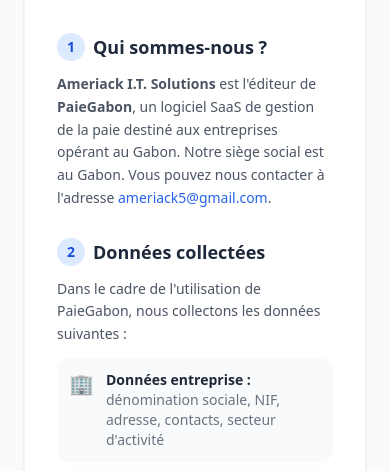
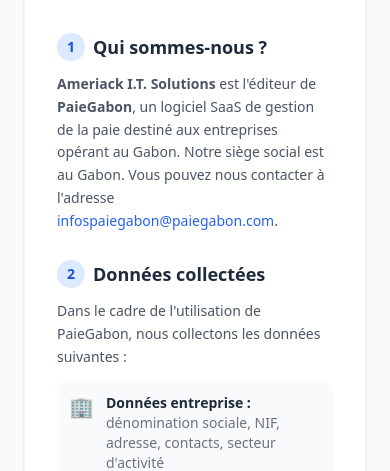
Before and after one commit to Dric-hash/paie-gabon-saas, a Flask app: page /politique-confidentialite in a window 390 px wide. Shown: the part 276-747 px from the top of the page. Run offline with Flask 3, Linux system fonts and the light colour scheme; some libraries are stand-ins or nearby versions.

Commit message:
chore(legal): coordonnées de contact à jour (email + téléphone) sur les pages légales

```diff
--- a/templates/cgu.html
+++ b/templates/cgu.html
@@ -107,7 +107,7 @@
       <p class="text-gray-600 text-sm leading-relaxed">
         L'Éditeur peut faire évoluer les présentes CGU ; les utilisateurs sont informés
         des modifications substantielles. Les CGU sont régies par le droit gabonais.
-        Pour toute question : <a href="mailto:ameriack5@gmail.com" class="text-blue-600 hover:underline">ameriack5@gmail.com</a>.
+        Pour toute question : <a href="mailto:infospaiegabon@paiegabon.com" class="text-blue-600 hover:underline">infospaiegabon@paiegabon.com</a>.
       </p>
     </section>
 
--- a/templates/cgv.html
+++ b/templates/cgv.html
@@ -81,7 +81,7 @@
       <p class="text-gray-600 text-sm leading-relaxed">
         L'abonnement est conclu sans engagement de durée et se renouvelle par tacite
         reconduction à chaque échéance. Le Client peut résilier à tout moment depuis son
-        espace ou par écrit à <a href="mailto:ameriack5@gmail.com" class="text-blue-600 hover:underline">ameriack5@gmail.com</a> ;
+        espace ou par écrit à <a href="mailto:infospaiegabon@paiegabon.com" class="text-blue-600 hover:underline">infospaiegabon@paiegabon.com</a> ;
         la résiliation prend effet à la fin de la période en cours, sans remboursement de
         la période entamée. L'Éditeur peut résilier en cas de manquement grave du Client
         aux présentes CGV, après mise en demeure restée sans effet.
--- a/templates/mentions_legales.html
+++ b/templates/mentions_legales.html
@@ -30,7 +30,7 @@
         <p>Siège social : [ADRESSE COMPLÈTE], [VILLE], Gabon</p>
         <p>RCCM : [NUMÉRO RCCM] &nbsp;·&nbsp; NIF : [NUMÉRO NIF]</p>
         <p>Responsable de la publication : [NOM DU DIRIGEANT]</p>
-        <p>Contact : <a href="mailto:ameriack5@gmail.com" class="text-blue-600 hover:underline">ameriack5@gmail.com</a> · [TÉLÉPHONE]</p>
+        <p>Contact : <a href="mailto:infospaiegabon@paiegabon.com" class="text-blue-600 hover:underline">infospaiegabon@paiegabon.com</a> · <a href="tel:+24174584772" class="text-blue-600 hover:underline">+241 74 58 47 72</a></p>
       </div>
     </section>
 
--- a/templates/politique_confidentialite.html
+++ b/templates/politique_confidentialite.html
@@ -29,7 +29,7 @@
         Qui sommes-nous ?
       </h2>
       <p class="text-gray-600 text-sm leading-relaxed">
-        <strong>Ameriack I.T. Solutions</strong> est l'éditeur de <strong>PaieGabon</strong>, un logiciel SaaS de gestion de la paie destiné aux entreprises opérant au Gabon. Notre siège social est au Gabon. Vous pouvez nous contacter à l'adresse <a href="mailto:ameriack5@gmail.com" class="text-blue-600 hover:underline">ameriack5@gmail.com</a>.
+        <strong>Ameriack I.T. Solutions</strong> est l'éditeur de <strong>PaieGabon</strong>, un logiciel SaaS de gestion de la paie destiné aux entreprises opérant au Gabon. Notre siège social est au Gabon. Vous pouvez nous contacter à l'adresse <a href="mailto:infospaiegabon@paiegabon.com" class="text-blue-600 hover:underline">infospaiegabon@paiegabon.com</a>.
       </p>
     </section>
 
@@ -155,7 +155,7 @@
         {% endfor %}
       </div>
       <p class="text-gray-500 text-sm mt-3">
-        Pour exercer ces droits, contactez-nous : <a href="mailto:ameriack5@gmail.com" class="text-blue-600 font-bold hover:underline">ameriack5@gmail.com</a>
+        Pour exercer ces droits, contactez-nous : <a href="mailto:infospaiegabon@paiegabon.com" class="text-blue-600 font-bold hover:underline">infospaiegabon@paiegabon.com</a>
       </p>
     </section>
 
@@ -178,7 +178,7 @@
       </h2>
       <div class="bg-slate-50 rounded-xl p-4 text-sm text-gray-600">
         <p><strong>Ameriack I.T. Solutions</strong></p>
-        <p>Email : <a href="mailto:ameriack5@gmail.com" class="text-blue-600 hover:underline">ameriack5@gmail.com</a></p>
+        <p>Email : <a href="mailto:infospaiegabon@paiegabon.com" class="text-blue-600 hover:underline">infospaiegabon@paiegabon.com</a></p>
         <p class="mt-2 text-gray-400 text-xs">En cas de litige non résolu, vous pouvez saisir l'Agence Nationale des Infrastructures Numériques et des Fréquences (ANINF) du Gabon.</p>
       </div>
     </section>
--- a/templates/tenant/parametres.html
+++ b/templates/tenant/parametres.html
@@ -847,11 +847,11 @@
       <div style="background:#f8fafc;border:1px solid #e2e8f0;border-radius:.875rem;padding:1rem">
         <div style="font-size:.75rem;font-weight:700;color:#64748b;text-transform:uppercase;letter-spacing:.05em;margin-bottom:.625rem">Besoin d'aide ?</div>
         <div style="display:flex;gap:.5rem">
-          <a href="mailto:contact@paiegalon.ga"
+          <a href="mailto:infospaiegabon@paiegabon.com?subject=Demande%20d'assistance%20PaieGabon"
             style="flex:1;display:flex;align-items:center;justify-content:center;gap:.375rem;background:#0f3d36;color:white;padding:.625rem;border-radius:.75rem;font-weight:700;font-size:.75rem;text-decoration:none">
             📧 Email
           </a>
-          <a href="https://wa.me/24177000000" target="_blank"
+          <a href="https://wa.me/24174584772?text=Bonjour%2C%20j'ai%20besoin%20d'aide%20concernant%20PaieGabon." target="_blank" rel="noopener"
             style="flex:1;display:flex;align-items:center;justify-content:center;gap:.375rem;background:#25d366;color:white;padding:.625rem;border-radius:.75rem;font-weight:700;font-size:.75rem;text-decoration:none">
             💬 WhatsApp
           </a>
```
